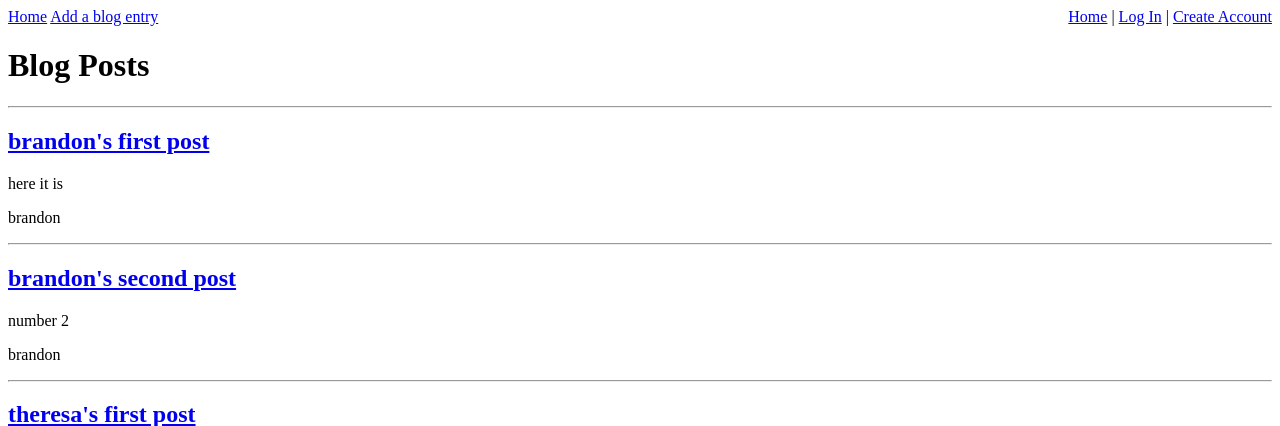
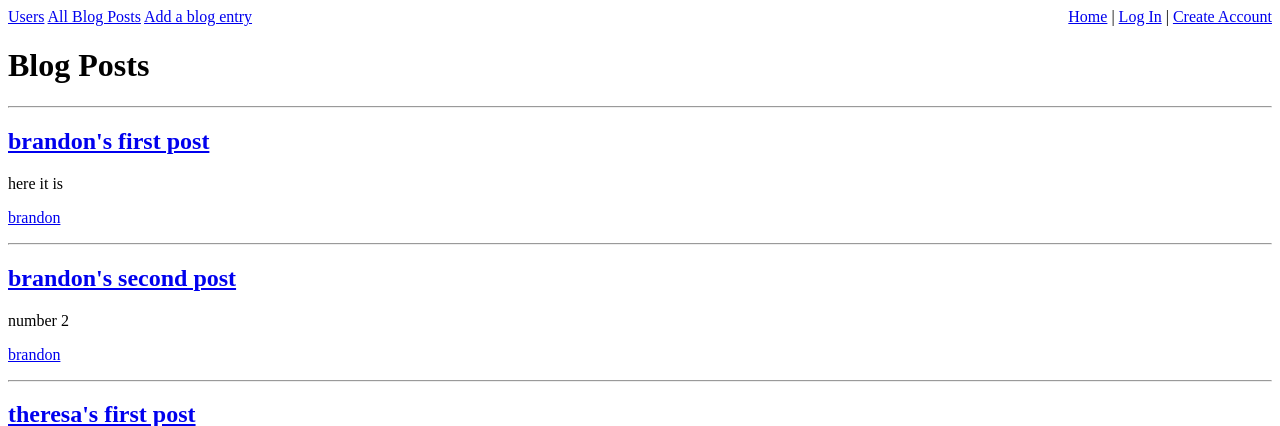
Before and after one commit to theresaoh/blogz, a Flask app: page /blog in a window 1280 px wide. Shown: the top 426 px of the page. Run offline with Flask 2, Linux system fonts and the light colour scheme; data comes from the database, SQL or seed files in the repository; both versions use the stored data as it was after the commit.

Commit message:
completed dynamic user pages, formatting needs improvement

```diff
--- a/main.py
+++ b/main.py
@@ -126,7 +126,7 @@ def add_post():
 
 @app.before_request
 def require_login():
-    allowed_routes = ['login', 'blog', 'index', 'signup', 'test']
+    allowed_routes = ['login', 'blog', 'index', 'signup']
     if not('username' in session or request.endpoint in allowed_routes):
         return redirect("/login")
 
--- a/templates/base.html
+++ b/templates/base.html
@@ -10,7 +10,7 @@
             </style>
     </head>
 <body>
-    <a href="/">Home</a>  <a href="/newpost">Add a blog entry</a>
+    <a href="/">Users</a> <a href="/blog">All Blog Posts</a> <a href="/newpost">Add a blog entry</a>
     <div style='float: right'>
         {% if 'username' in session %}
           {{ session['username'] }}
--- a/templates/blog.html
+++ b/templates/blog.html
@@ -16,6 +16,7 @@
 {% if post_to_display %}
     <h1>{{post_to_display.title}}</h1>
     <p>{{post_to_display.body}}</p>
+    <a href="blog?user={{post_to_display.owner.username}}">{{post_to_display.owner.username}}</a>
 {% endif %}
 
 <!-- If there are no blog posts to display at all -->
@@ -35,7 +36,7 @@
             <p>{{post.body}}</p>
             {% for user in users %}
                 {% if user.id == post.owner_id %}
-                <p>{{user.username}}</p>
+                <p><a href='blog?user={{user.username}}'>{{user.username}}</a></p>
                 <hr>
                 {% endif %}
             {% endfor %}
```
Also changed, not shown: blogz.db.
